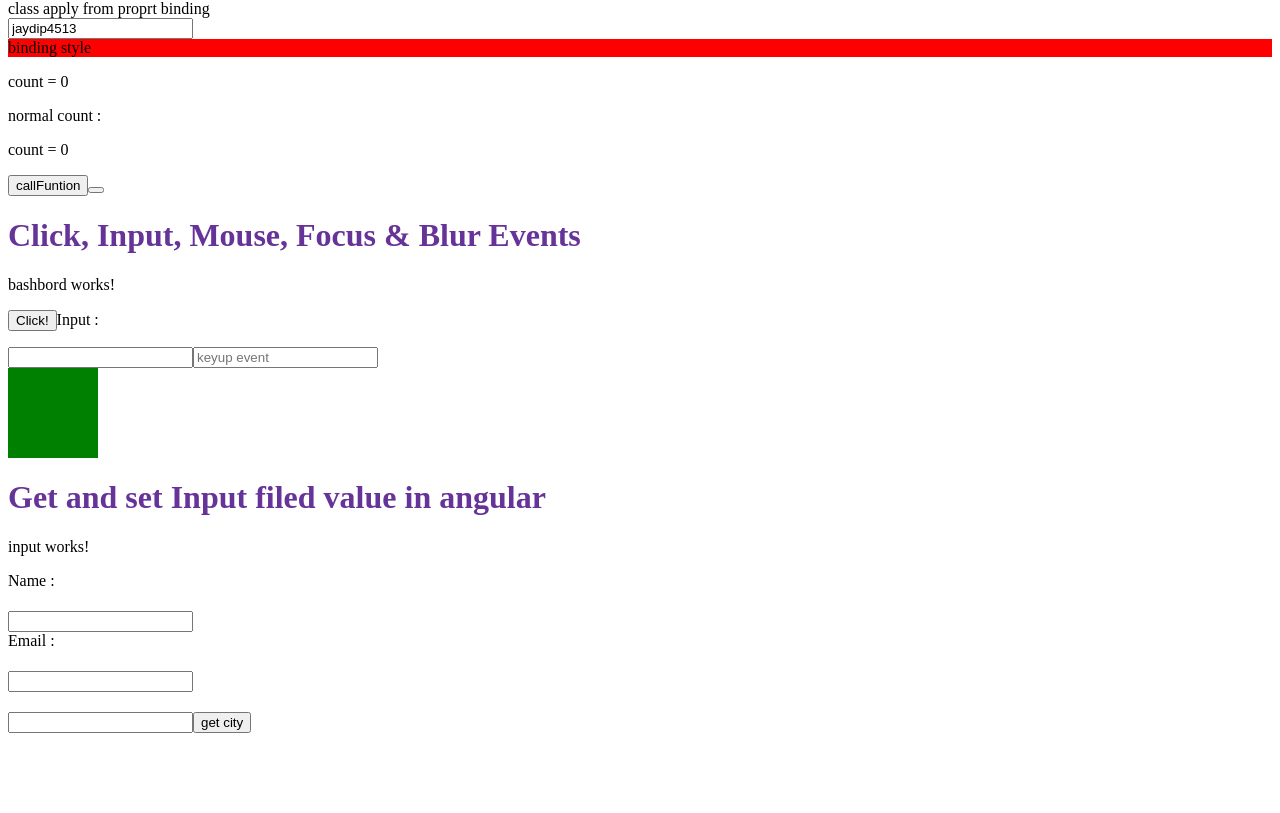
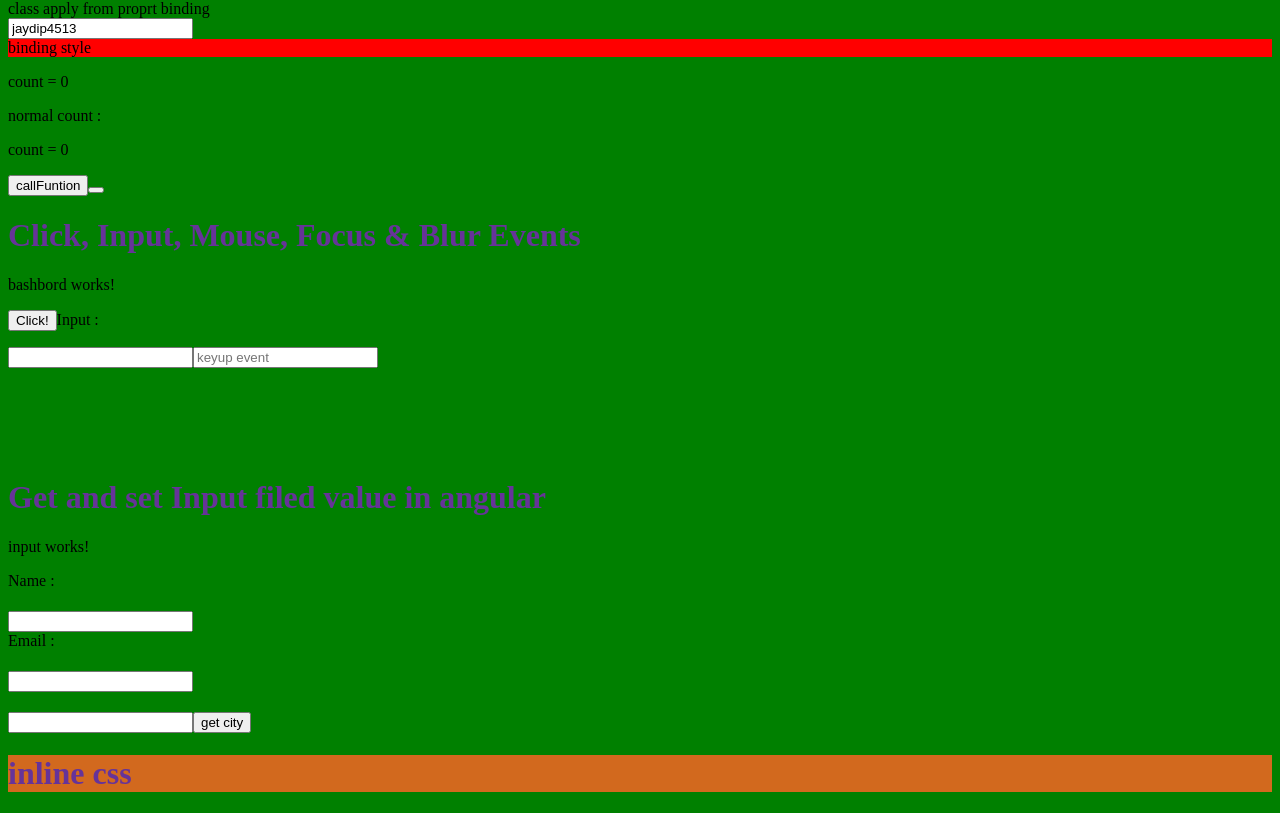
Before and after one commit to JaydipJadhav25/Angular, an Angular app: page / in a window 1280 px wide. Shown: the part 349-1162 px from the top of the page. Before the commit the page ends 1090 px from the top, so only its background shows below. Built offline with nearby package versions, Linux system fonts and the light colour scheme.

Commit message:
feat: styling angular

```diff
--- a/angular.json
+++ b/angular.json
@@ -26,7 +26,8 @@
               }
             ],
             "styles": [
-              "src/styles.css"
+              "src/styles.css",
+              "src/global.css"
             ]
           },
           "configurations": {
--- a/src/app/app.html
+++ b/src/app/app.html
@@ -42,3 +42,12 @@
 
 <h1>Get and set Input filed value in angular</h1>
 <app-input></app-input>
+
+<style>
+.heading{
+  background-color: chocolate;
+}
+
+</style>
+
+<h1 class="heading">inline css</h1>
--- /dev/null
+++ b/src/global.css
@@ -0,0 +1,3 @@
+body{
+    background-color: green;
+}
--- a/src/styles.css
+++ b/src/styles.css
@@ -1 +1,4 @@
 /* You can add global styles to this file, and also import other style files */
+body{
+    background-color: blueviolet;
+}
```
